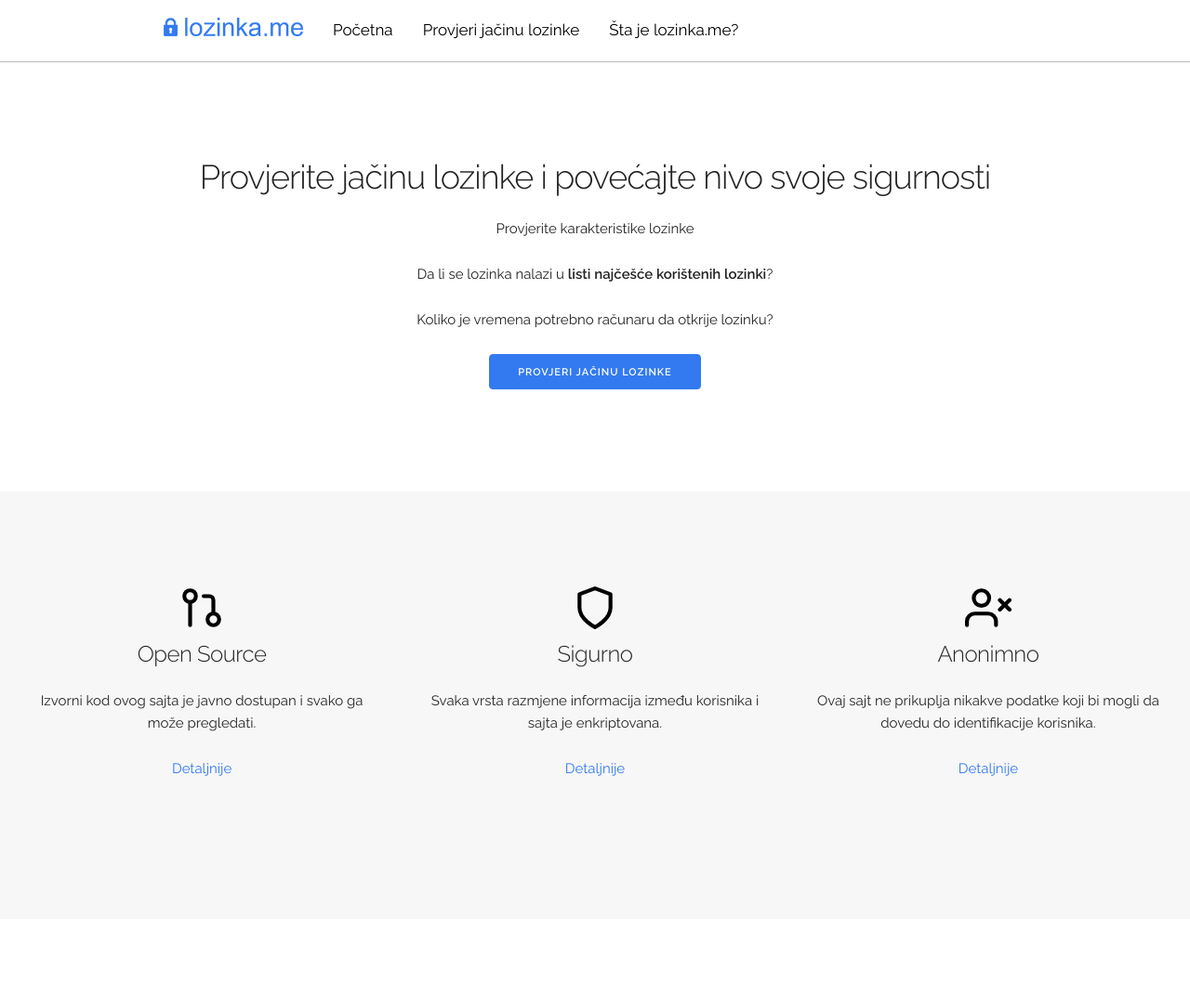
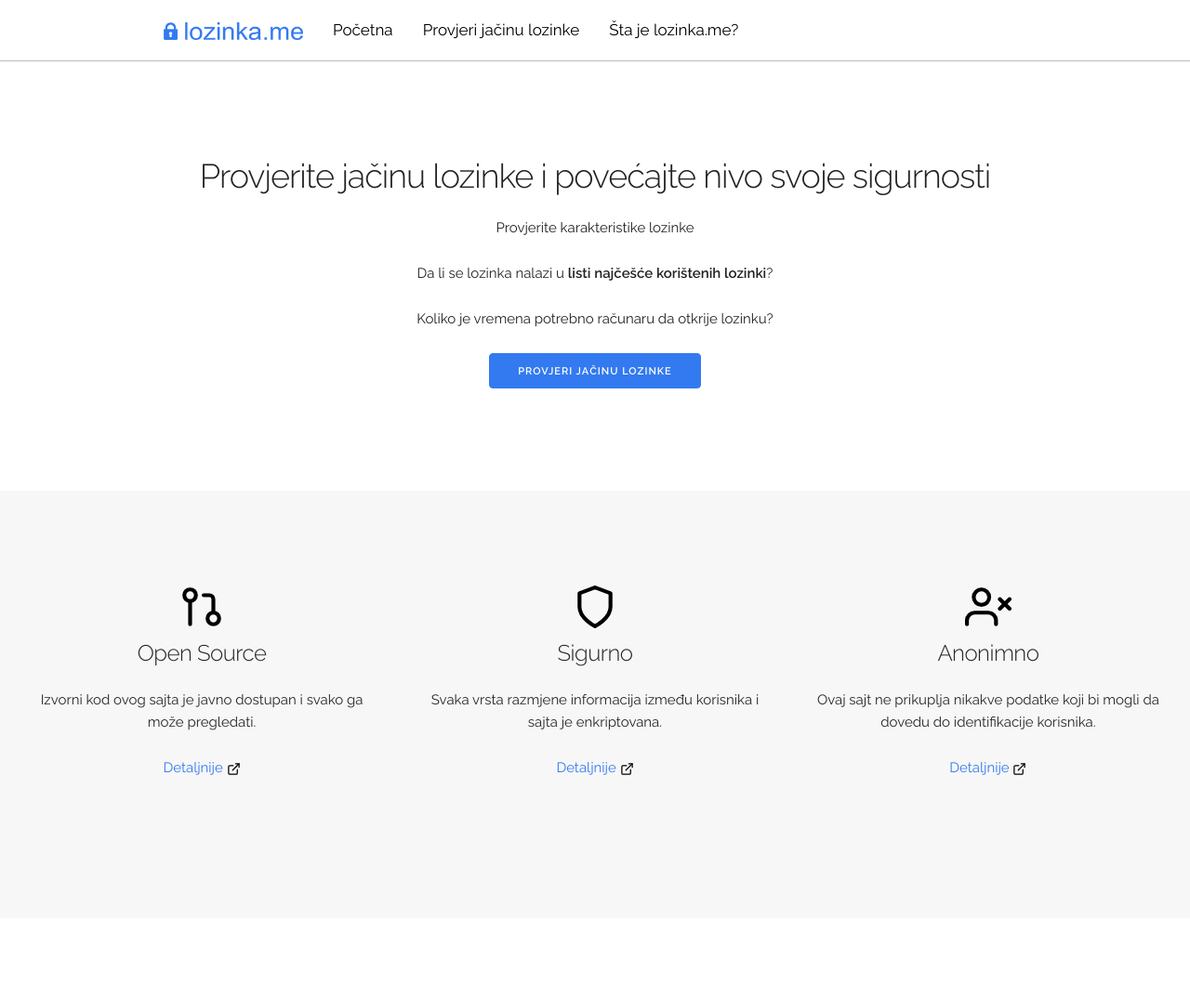
Before and after one commit to lozinka-me/lozinka_web, a Flask app: page / in a window 1280 px wide. Shown: the top 1075 px of the page at 93% size. Run offline with Flask 2, Linux system fonts and the light colour scheme; data that the repository does not hold is empty.

Commit message:
Dodata nova icon

```diff
--- a/app/static/css/style.css
+++ b/app/static/css/style.css
@@ -136,3 +136,8 @@ a {
 .page {
     padding: 100px 30px 100px 30px;
 }
+
+a img {
+    display: inline-block;
+    vertical-align: middle;
+}
--- a/app/templates/home/index.html
+++ b/app/templates/home/index.html
@@ -22,20 +22,20 @@
                 <img src="/static/images/icons/git.svg" width="50px">
                 <h5>Open Source</h5>
                 <p>Izvorni kod ovog sajta je javno dostupan i svako ga može pregledati.</p>
-                <a href="{{ url_for('home.page', link='open-source') }}">Detaljnije</a>
+                <a href="{{ url_for('home.page', link='open-source') }}">Detaljnije <img src="/static/images/icons/external-link.svg" height="15px"></a>
             </div>
 
             <div class="four columns feature">
                 <img src="/static/images/icons/shield.svg" width="50px">
                 <h5>Sigurno</h5>
                 <p>Svaka vrsta razmjene informacija između korisnika i sajta je enkriptovana.</p>
-                <a href="{{ url_for('home.page', link='sigurnost') }}">Detaljnije</a>
+                <a href="{{ url_for('home.page', link='sigurnost') }}">Detaljnije <img src="/static/images/icons/external-link.svg" height="15px"></a>
             </div>
             <div class="four columns feature">
                 <img src="/static/images/icons/anon.svg" width="50px">
                 <h5>Anonimno</h5>
                 <p>Ovaj sajt ne prikuplja nikakve podatke koji bi mogli da dovedu do identifikacije korisnika.</p>
-                <a href="{{ url_for('home.page', link='privatnost') }}">Detaljnije</a>
+                <a href="{{ url_for('home.page', link='privatnost') }}">Detaljnije <img src="/static/images/icons/external-link.svg" height="15px"></a>
             </div>
         </div>
     </div>
```
Also changed, not shown: app/static/images/icons/external-link.svg (added).
